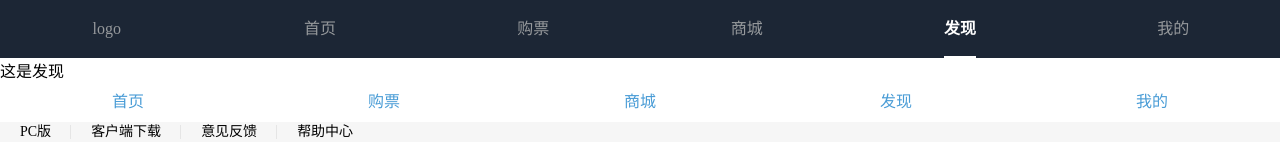
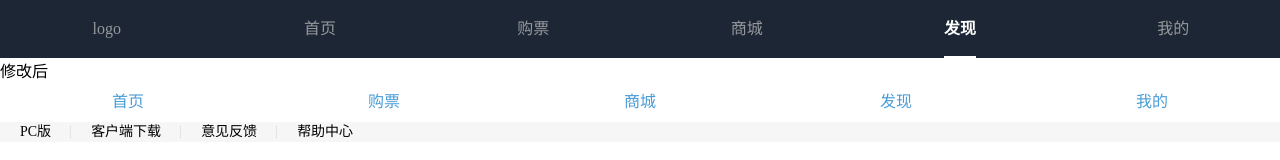
Before and after one commit to MixinBeliever/mtime, a Vue app: page /discover in a window 1280 px wide. Shown: the top 160 px of the page. Built offline with nearby package versions, Linux system fonts and the light colour scheme.

Commit message:
修改后

```diff
--- a/src/views/Buy.vue
+++ b/src/views/Buy.vue
@@ -1,6 +1,6 @@
 <template>
   <div class="home">
-    这是购票
+    修改之后
   </div>
 </template>
 
--- a/src/views/Discover.vue
+++ b/src/views/Discover.vue
@@ -1,6 +1,6 @@
 <template>
   <div class="home">
-    这是发现
+      修改后
   </div>
 </template>
 
```
